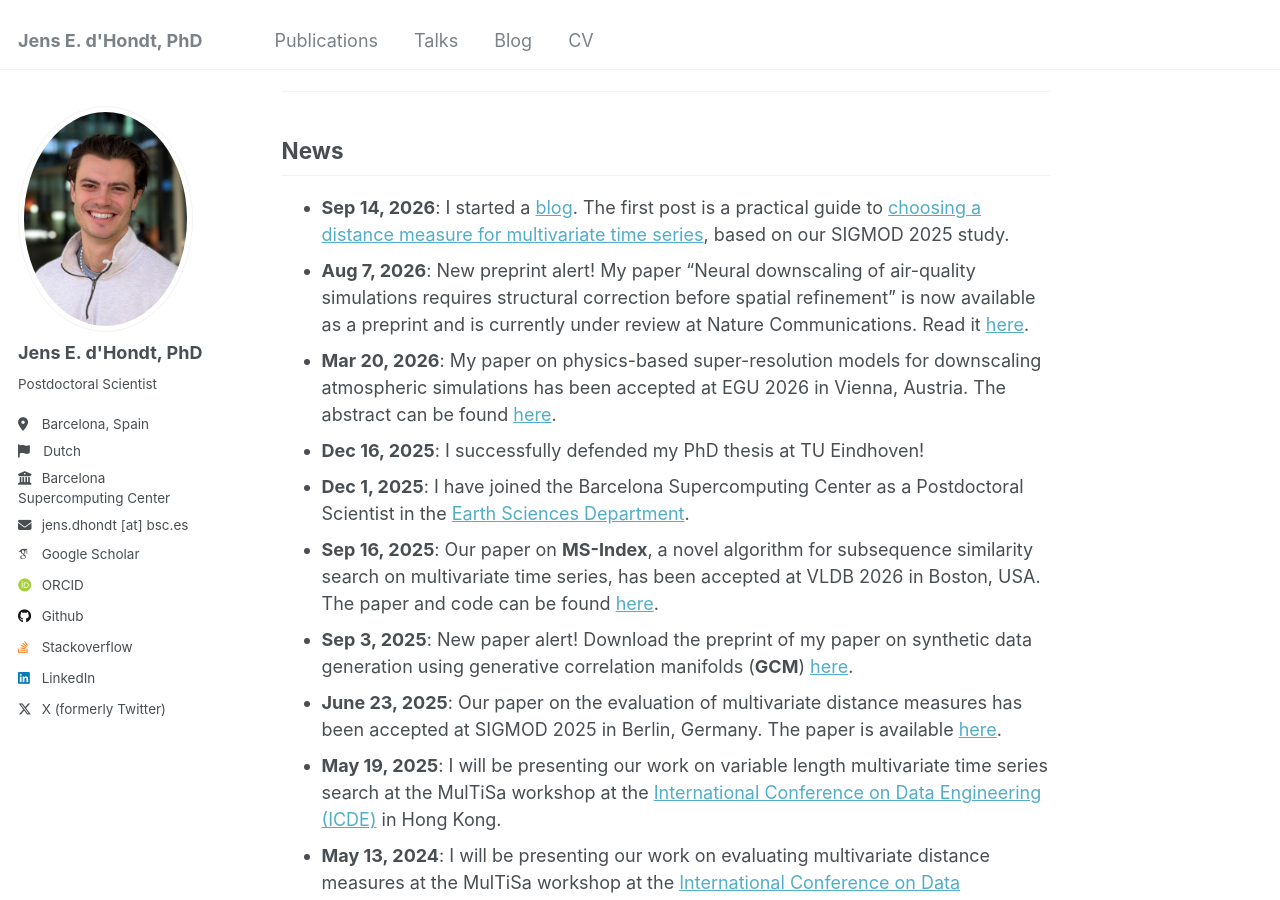
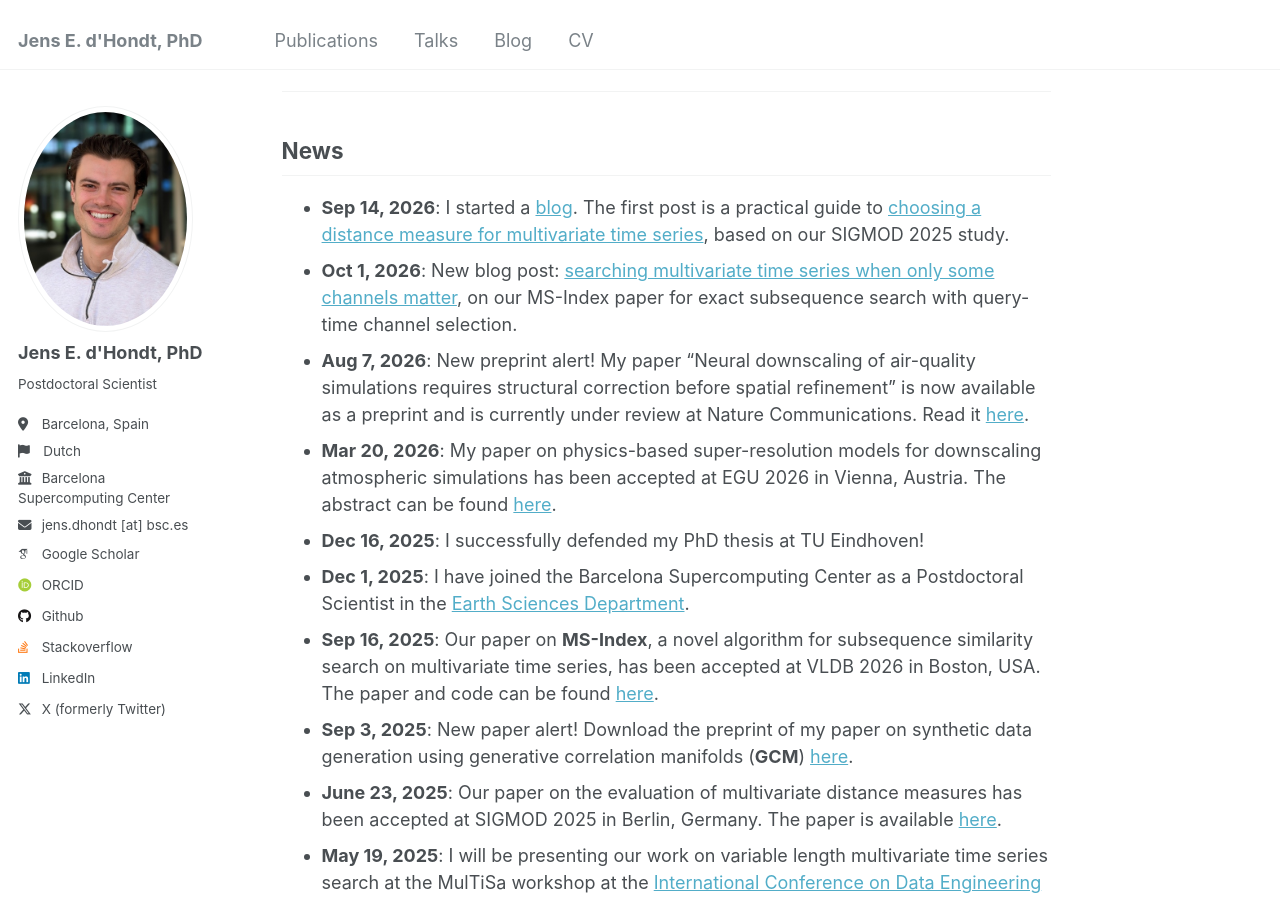
Before and after one commit to JdHondt/jdhondt.github.io, a Jekyll site: the page built from _pages/about.md, in a window 1280 px wide and 900 px high, scrolled down 1038 px. Built offline with Jekyll 4.4.1, drawn with Linux system fonts in a browser that asks for light colours; some web fonts are replaced.

Commit message:
Publish second blog post: MS-Index multivariate subsequence search
- Move the MS-Index draft from _drafts to _posts (dated 2026-10-01)
- Homepage: add news entry

Co-Authored-By: Claude Sonnet 5.5 <noreply@anthropic.com>

```diff
--- a/_pages/about.md
+++ b/_pages/about.md
@@ -29,6 +29,7 @@ Please feel free to reach out to me if you have any questions or would like to d
 
 ## News
 - **Sep 14, 2026**: I started a [blog](/blog/). The first post is a practical guide to [choosing a distance measure for multivariate time series](/blog/distance-measures-multivariate-time-series/), based on our SIGMOD 2025 study.
+- **Oct 1, 2026**: New blog post: [searching multivariate time series when only some channels matter](/blog/ms-index-multivariate-subsequence-search/), on our MS-Index paper for exact subsequence search with query-time channel selection.
 - **Aug 7, 2026**: New preprint alert! My paper "Neural downscaling of air-quality simulations requires structural correction before spatial refinement" is now available as a preprint and is currently under review at Nature Communications. Read it [here](/publication/naturecomms_2026).
 - **Mar 20, 2026**: My paper on physics-based super-resolution models for downscaling atmospheric simulations has been accepted at EGU 2026 in Vienna, Austria. The abstract can be found [here](/publication/egu_2026).
 - **Dec 16, 2025**: I successfully defended my PhD thesis at TU Eindhoven!
```
Also changed, not shown: _posts/2026-10-01-ms-index-multivariate-subsequence-search.md (renamed from _drafts/2026-11-01-ms-index-multivariate-subsequence-search.md, +1 -1 lines).
